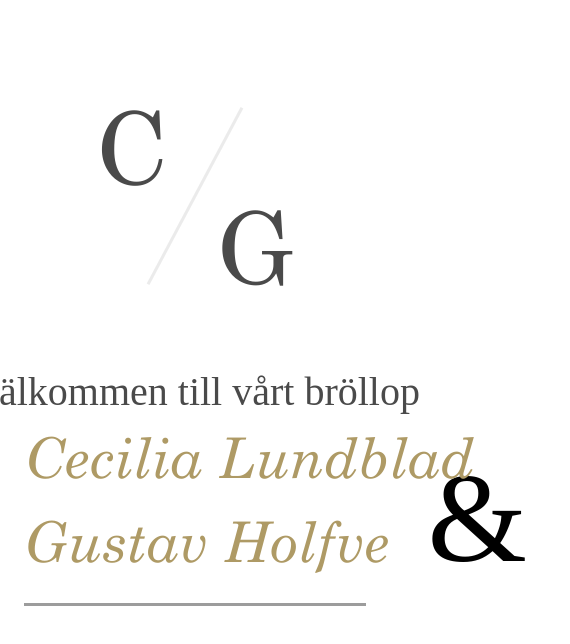
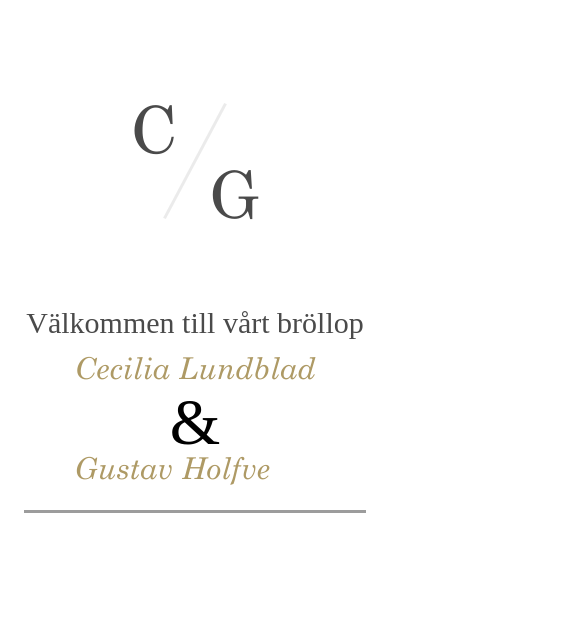
Before and after one commit to Bambuuh/herrofruholfve, a React (Create React App) app: page / in a window 390 px wide. Shown: the top 644 px of the page, 570 px wide, since content can reach past the window. Built offline with nearby package versions, Linux system fonts and the light colour scheme; a web font is replaced by a local one.

Commit message:
added media queries for tablet and phone

```diff
--- a/src/index.css
+++ b/src/index.css
@@ -15,6 +15,7 @@
 
 body {
   font-family: "century-regular" !important;
+  font-size: 10px;
 }
 
 .section-container.section {
@@ -108,38 +109,70 @@ div.welcome-text-container {
 .name-container {
   white-space: nowrap;
   position: relative;
-  padding-right: 6em;
+  padding-right: 55px;
   display: inline-block;
   text-align: initial;
 }
 
 .name-container > div {
-  font-size: 3.5em;
+  font-size: 55px;
   color: #ae9a65;
 }
 
 .ampersand {
   position: absolute;
-  right: calc(50% - 230px);
+  right: 0;
   top: 50%;
   transform: translatey(-40%);
   font-family: darleston;
   color: black;
-  font-size: 8em;
+  font-size: 125px;
   z-index: -1;
 }
 
-@media (max-width: 670px) {
-  .header-c {
-    position: absolute;
-    top: 0;
-    left: 0;
+@media (max-width: 640px) {
+  .name-container > div {
+    font-size: 40px;
   }
 
-  .header-g {
-    position: absolute;
-    bottom: 0;
-    right: 0;
+  .welcome-text {
+    font-size: 30px;
+  }
+
+  .header {
+    font-size: 80px;
+    line-height: 80px;
+    height: 160px;
+    width: 160px;
   }
 
 }
+
+@media (max-width: 480px) {
+
+  .header {
+    font-size: 65px;
+    line-height: 65px;
+    height: 130px;
+    width: 130px;
+  }
+
+  .name-container {
+    padding-right: 0;
+  }
+
+  .name-container > div {
+    font-size: 30px;
+  }
+
+  .name-container > div:first-of-type {
+    margin-bottom: 55px;
+  }
+
+  .ampersand {
+    right: 50%;
+    top: 50%;
+    transform: translate(50%, -45%);
+    font-size: 65px;
+  }
+}
```
Also changed, not shown: index.old.html (renamed from index.html), styles.old.css (renamed from styles.css).
